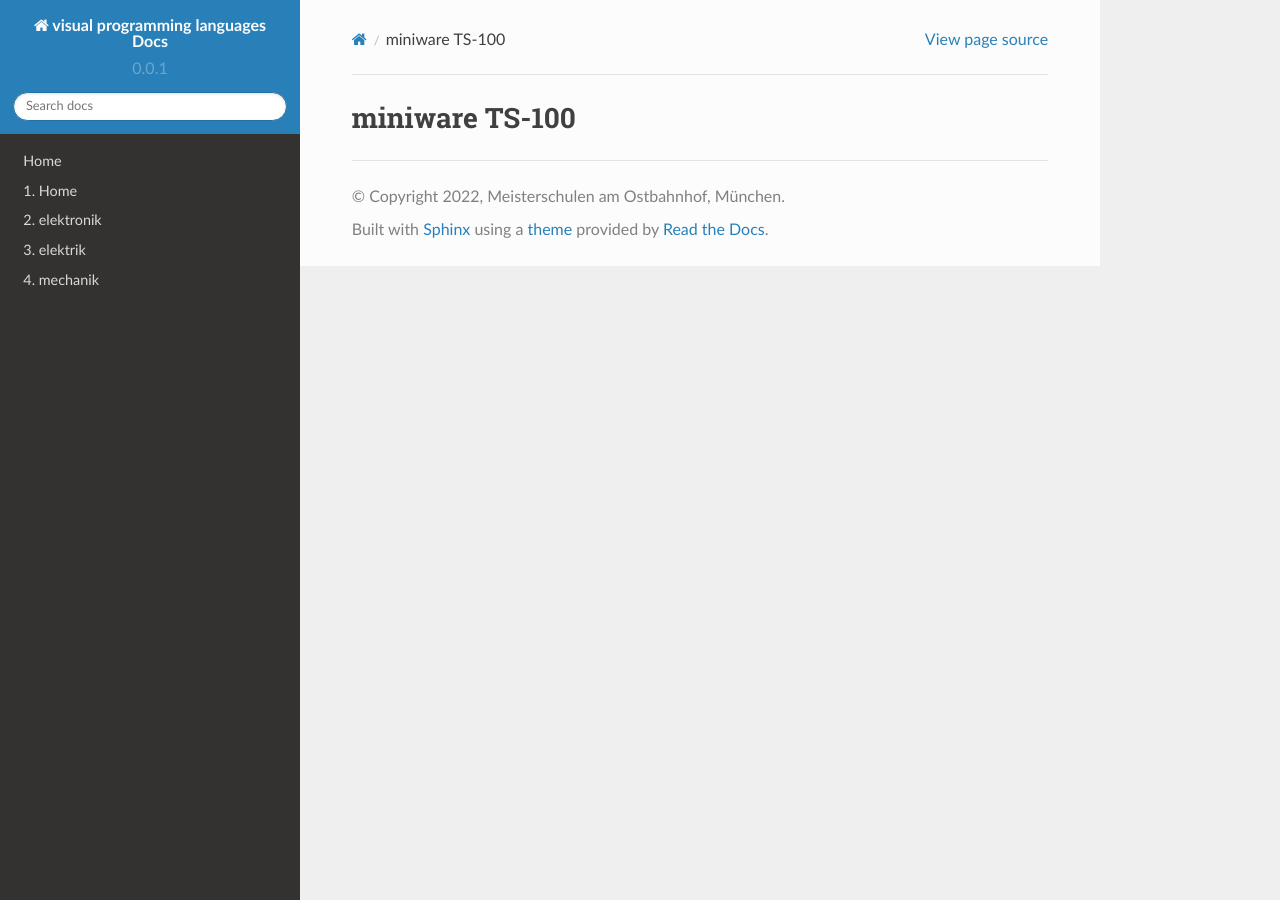
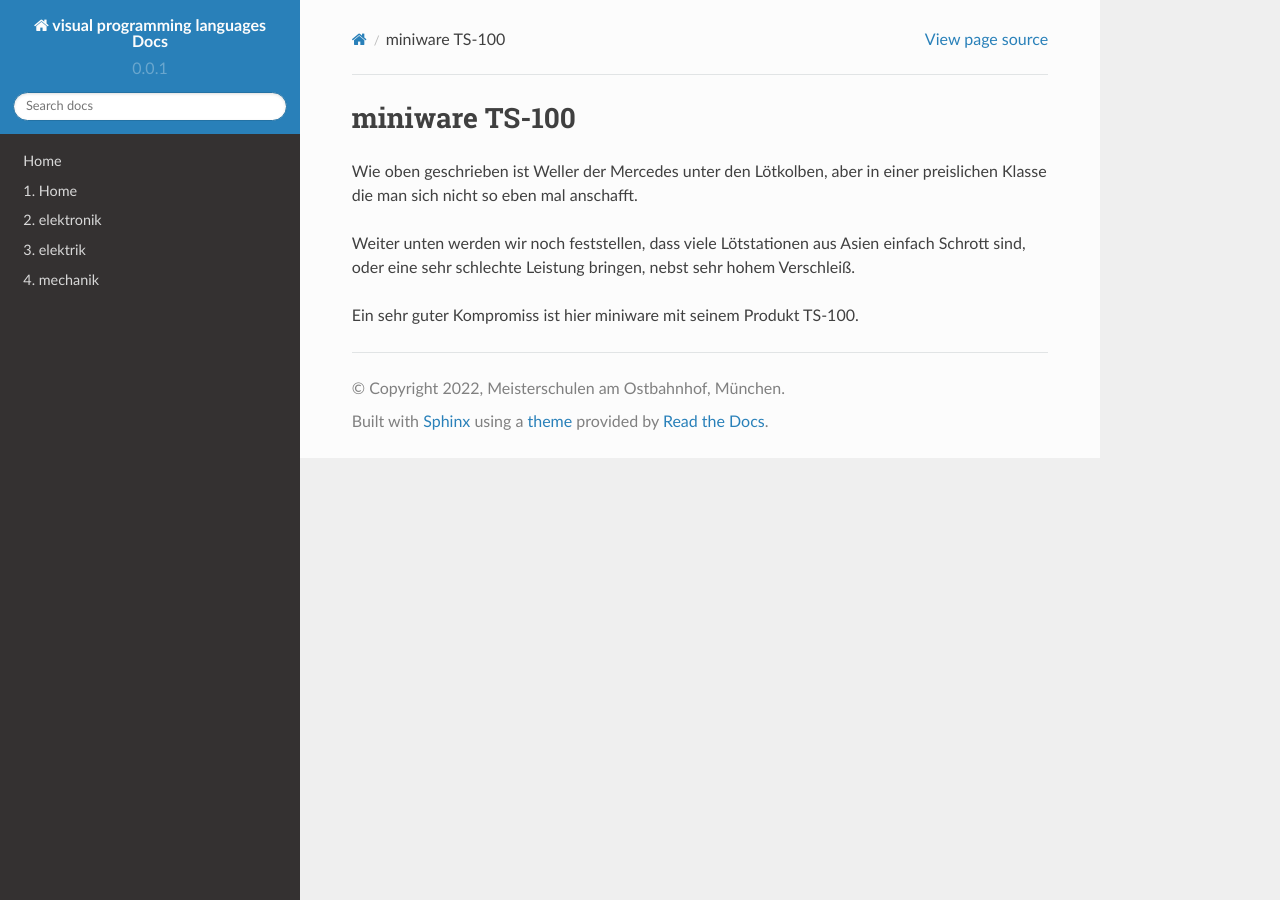
Before and after one commit to diplfranzhoepfinger/werkzeug-docs, a Sphinx documentation site: the page built from docs/elektronik/loeten/heisses_werkzeug/loetkolben/miniware/TS-100.md, in a window 1280 px wide. Built offline with Sphinx 7.4.7 and the Read the Docs theme 2.0.0, drawn with Linux system fonts in a browser that asks for light colours.

Commit message:
Create TS-100.md

```diff
--- a/docs/elektronik/loeten/heisses_werkzeug/loetkolben/miniware/TS-100.md
+++ b/docs/elektronik/loeten/heisses_werkzeug/loetkolben/miniware/TS-100.md
@@ -1 +1,7 @@
 ### miniware TS-100
+
+Wie oben geschrieben ist Weller der Mercedes unter den Lötkolben, aber in einer preislichen Klasse die man sich nicht so eben mal anschafft.
+
+Weiter unten werden wir noch feststellen, dass viele Lötstationen aus Asien einfach Schrott sind, oder eine sehr schlechte Leistung bringen, nebst sehr hohem Verschleiß.
+
+Ein sehr guter Kompromiss ist hier miniware mit seinem Produkt TS-100.
```
